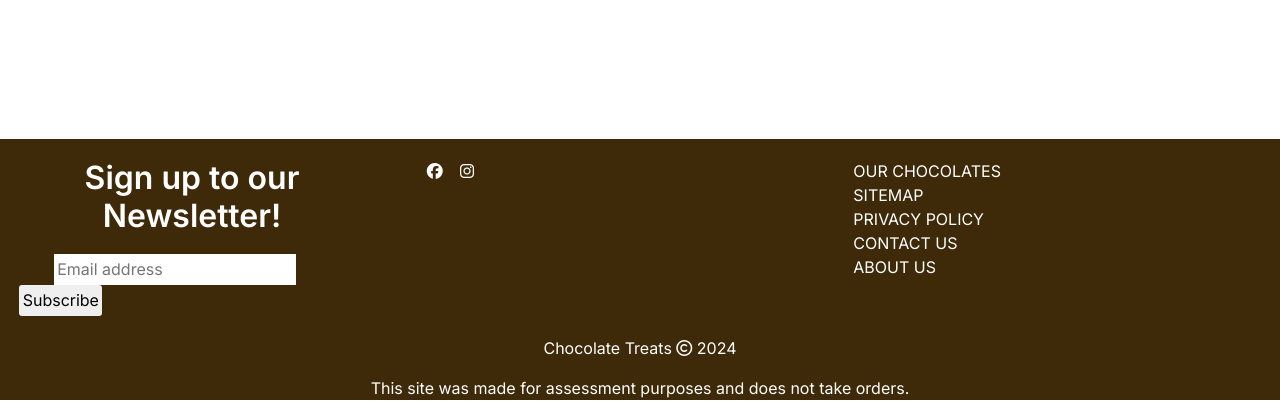
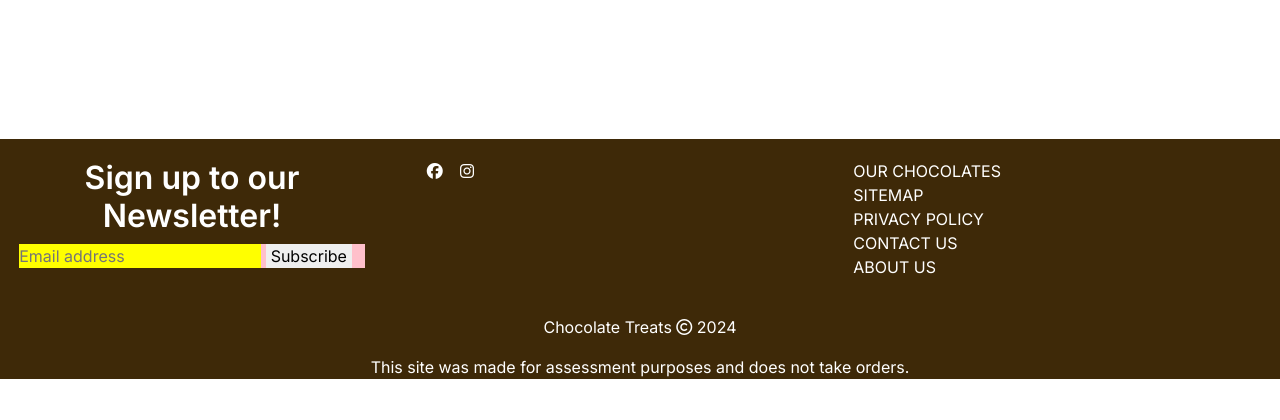
Before and after one commit to CatherineP37/project_5, a Django app: page /bag/ in a window 1280 px wide. Shown: the part 661-1081 px from the top of the page. After the commit the page ends 1040 px from the top, so only its background shows below. Run offline with Django 3.2, Linux system fonts and the light colour scheme; some libraries are stand-ins or nearby versions.

Commit message:
Edit footer

```diff
--- a/static/css/base.css
+++ b/static/css/base.css
@@ -295,7 +295,7 @@ form input {
 footer {
 	background-color: #3e2908;
 	width: 100%;
-    margin: auto 0 0 0;
+    margin: 0 auto;
     padding: 20px 0 0 0;
 }
 
@@ -317,13 +317,20 @@ footer p {
 	background-color: #3e2908;
 	width: 90%;
 	margin: 0 auto;
+	background-color: pink;
 }
 
-#subscribe {
+.input {
 	width: 70%;
-    margin: 10px 0 0 10%;
-	padding: 1%;
+	margin: 0;
+	background-color: yellow;
 }
+
+.email {
+	width: 25%;
+	font-size: 1em;
+}
+
 
 .button {
 	padding: 1%;
--- a/templates/base.html
+++ b/templates/base.html
@@ -183,8 +183,8 @@
     <div class="newsletter">
 		<h2>Sign up to our Newsletter!</h2>
         <div class="subscribe">
-			<input type="text" placeholder="Email address" name="email" id="subscribe" required>
-			<input type="submit" value="Subscribe" class="button">
+			<input type="text" placeholder="Email address" name="email" id="subscribe" class = "input" required>
+			<input type="submit" value="Subscribe" class="email">
 		</div>
 	</div>
 	<div class="social">
```
